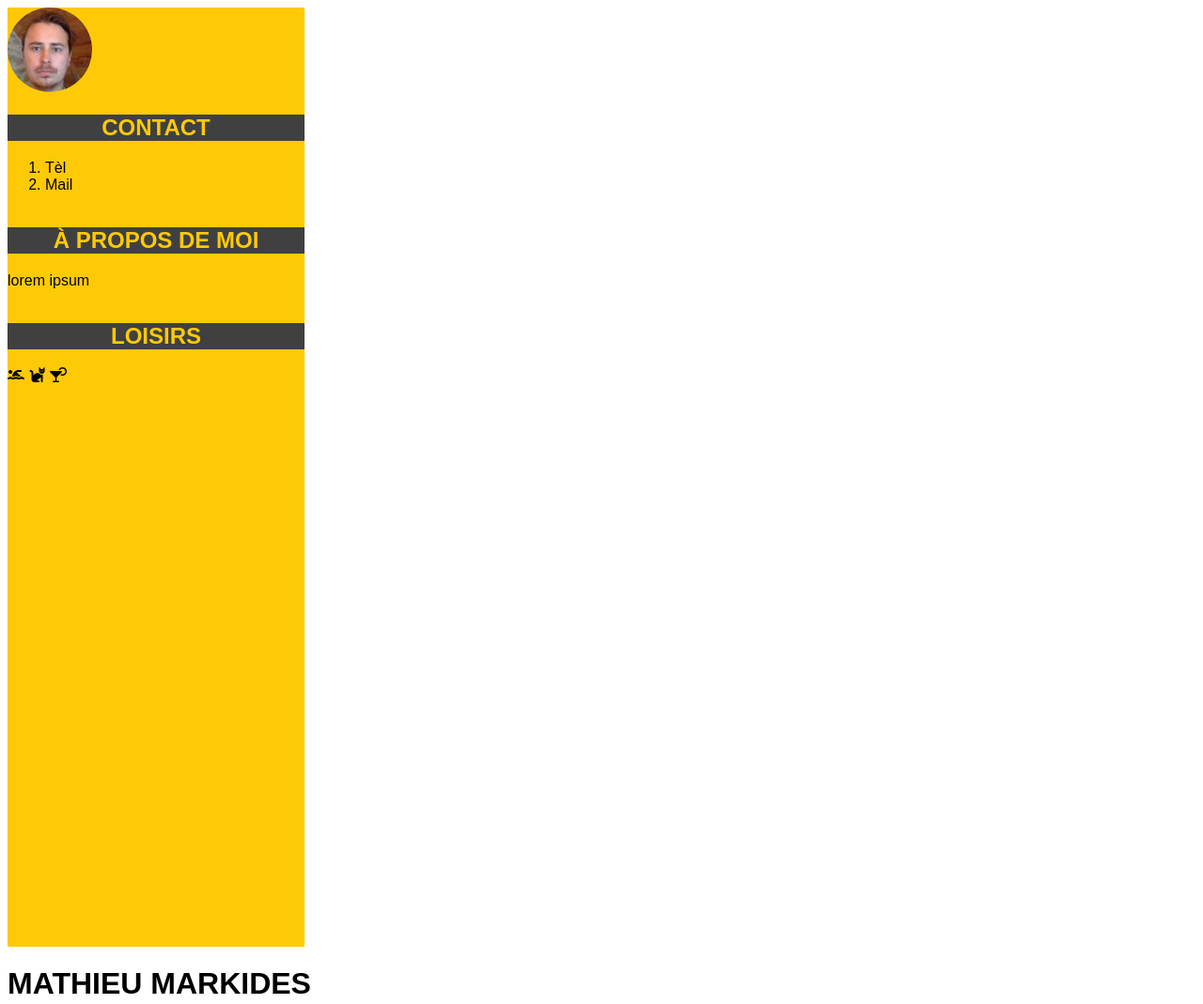
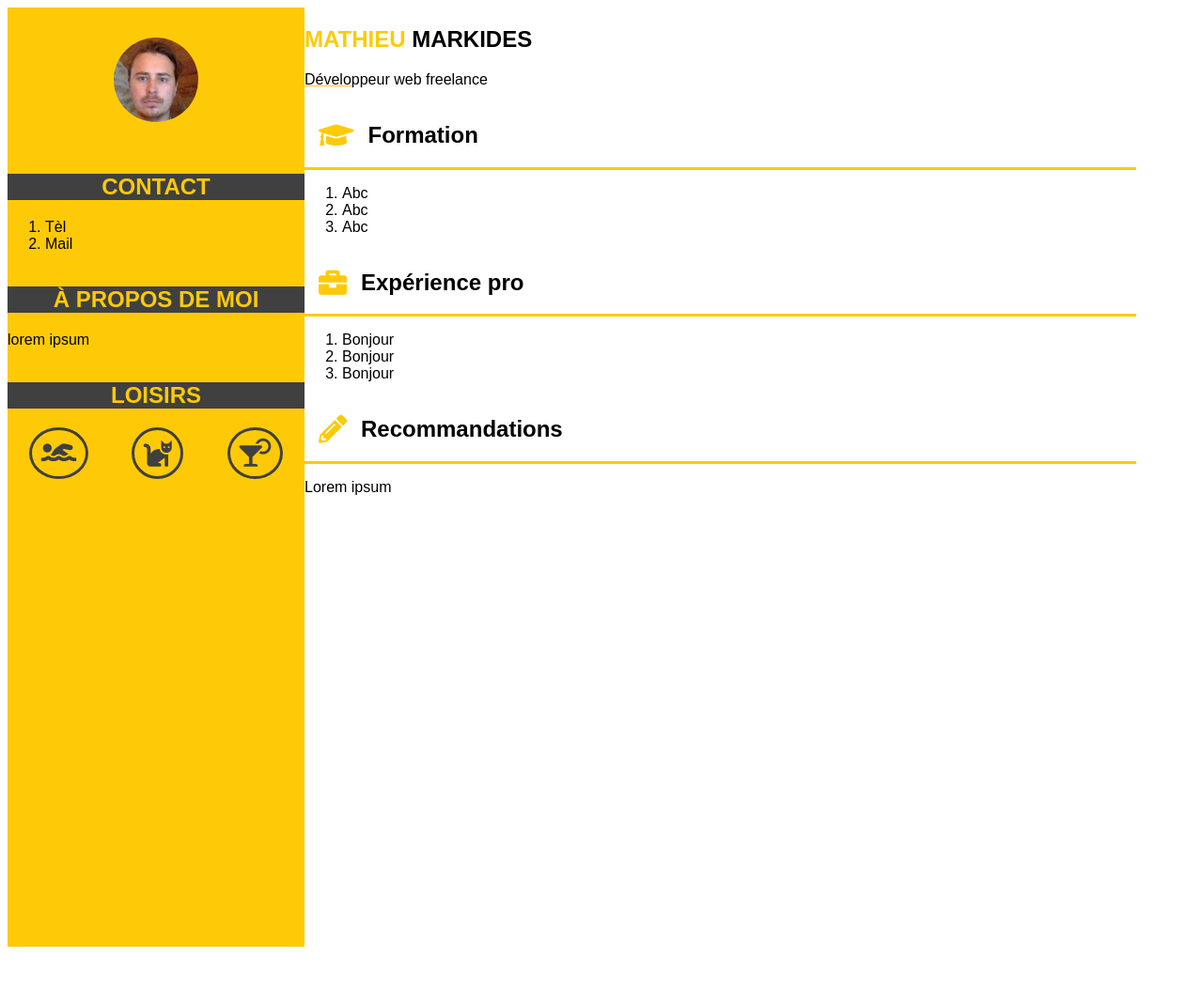
Before and after one commit to Hebindidonk/Mon_CV, a plain HTML site: page index.html in a window 1280 px wide. Shown: the top 1069 px of the page at 94% size. After the commit the page ends 1016 px from the top, so only its background shows below. Drawn offline with Linux system fonts and the light colour scheme.

Commit message:
Add files via upload

```diff
--- a/index.html
+++ b/index.html
@@ -1,12 +1,14 @@
 <!DOCTYPE html>
 <head>
-	<script src="https://kit.fontawesome.com/b9b0c334b4.js" crossorigin="anonymous"></script>
+	<link rel="stylesheet" href="https://use.fontawesome.com/releases/v5.13.1/css/all.css" integrity="sha384-xxzQGERXS00kBmZW/6qxqJPyxW3UR0BPsL4c8ILaIWXva5kFi7TxkIIaMiKtqV1Q" crossorigin="anonymous">
 	<link rel="stylesheet" href="style.css" />
+	<link href="https://fonts.googleapis.com/css2?family=Open+Sans&family=Roboto&display=swap" rel="stylesheet">
 	<title> TEST CV </title>
 </head>
 <body>
+	<div id="moncv">
 		<div id="liseret">
-		<div id="photo">
+			<div class="photo">
 				<a href="img/moi.jpg"><img src="img/moi_mini.jpg" alt="ma_photo" title="mathieu" /></a>
 			</div>
 		<section>
@@ -22,15 +24,20 @@
 		</section>
 		<section>
 			<h2>loisirs</h2>
+			<div class="loisirs">
 				<i class="fas fa-swimmer"></i>
 				<i class="fas fa-cat"></i>
 				<i class="fas fa-cocktail"></i>
+			</div>
 		</section>
 	</div>
 	<div id="contenu">
-		<h1>Mathieu MARKIDES</h1>
+		<section id="titre">
+			<h1><span class="titre">Mathieu</span> MARKIDES</h1>
+			<p><span class="stitre">Dévelo</span>ppeur web freelance</p>
+		</section>
 		<section>
-			<div id=categories>
+			<div id="categories">
 				<i class="fas fa-graduation-cap"></i>
 				<h2>Formation</h2>
 			</div>
@@ -41,7 +48,7 @@
 			</ol>
 		</section>
 		<section>
-			<div id=categories>
+			<div id="categories">
 			<i class="fas fa-briefcase"></i>
 			<h2>Expérience pro</h2>
 			</div>
@@ -52,11 +59,12 @@
 			</ol>
 		</section>
 		<section>
-			<div id=categories>
+			<div id="categories">
 			<i class="fas fa-pencil-alt"></i>
 			<h2>Recommandations</h2>
 			</div>
 			<p>Lorem ipsum</p>
 		</section>
 	</div>
+	</div>
 </body>
```
Lines whose indentation alone changed are shown as unchanged.
